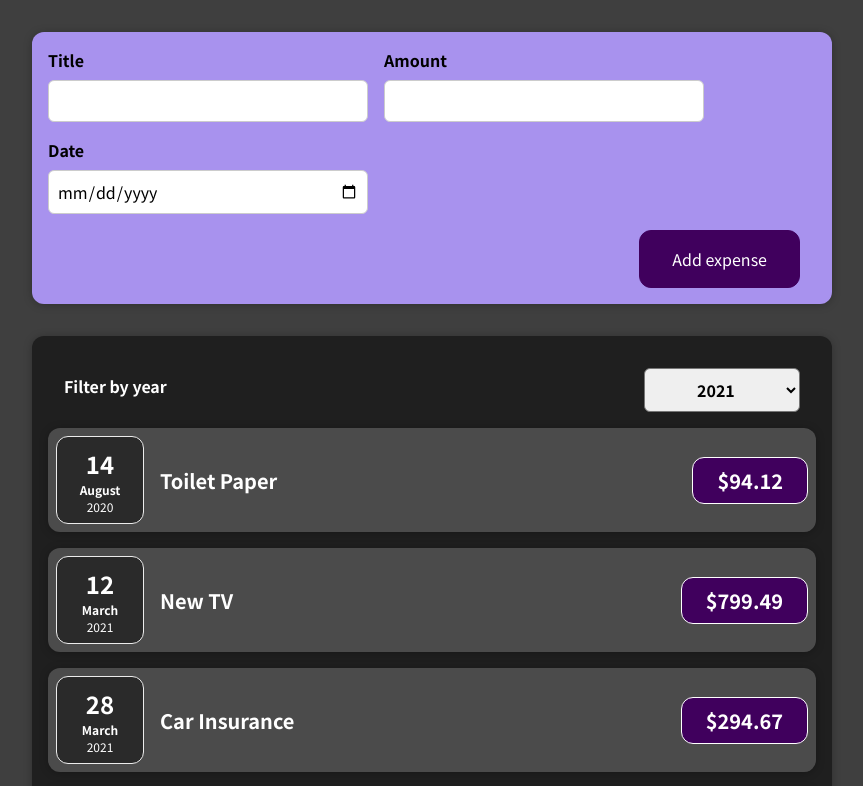
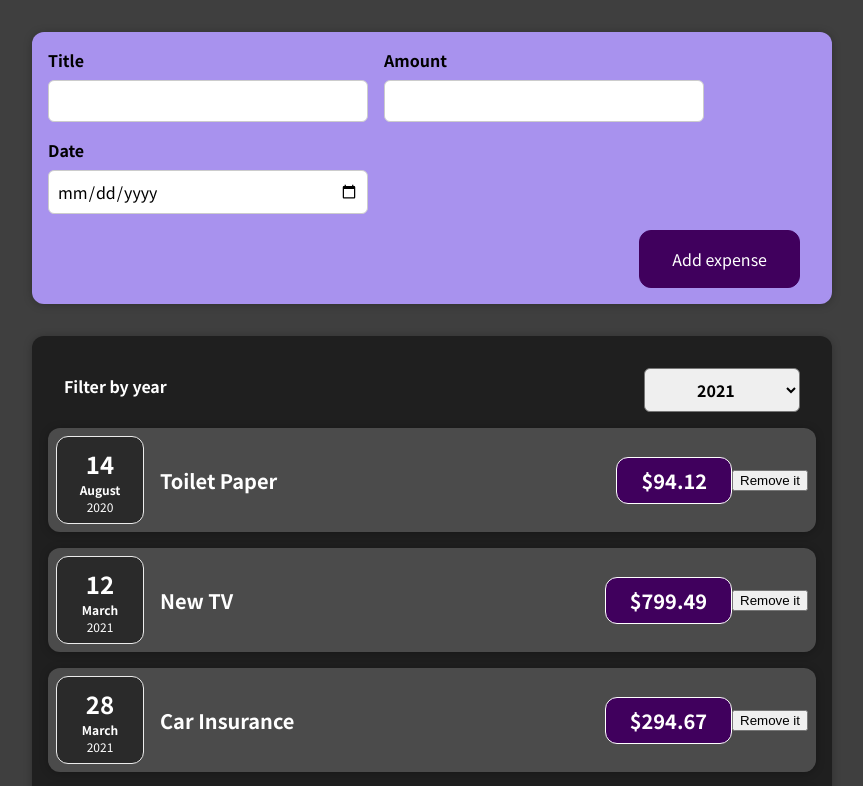
Before and after one commit to iwannabekoshka/udemy-react, a React (Create React App) app in the folder 01/: page / in a window 1280 px wide. Shown: the top 786 px of the page, without its empty margins (208-1071 px from the left). Built offline with nearby package versions, Linux system fonts and the light colour scheme.

Commit message:
01. сам запилил удаление

```diff
--- a/01/src/App.js
+++ b/01/src/App.js
@@ -37,11 +37,19 @@ function App() {
             return [newExpense, ...prevExpenses];
         });
     }
+    const clickRemoveHandler = (id) => {
+        setExpenses((prevExpenses) => {
+            return prevExpenses.filter((expense) => expense.id !== id);
+        });
+    }
 
     return (
         <div>
             <NewExpense onAddExpense={addExpenseHandler}/>
-            <Expenses expenses={expenses}/>
+            <Expenses
+                expenses={expenses}
+                onClickRemove={clickRemoveHandler}
+            />
         </div>
     );
 }
--- a/01/src/components/Expenses/ExpenseItem.js
+++ b/01/src/components/Expenses/ExpenseItem.js
@@ -4,6 +4,10 @@ import ExpenseDate from "./ExpenseDate";
 import Card from "../UI/Card";
 
 function ExpenseItem(props) {
+    const clickRemoveHandler = () => {
+        props.onClickRemove(props.id)
+    }
+
     return (
         <Card className="expense-item">
             <ExpenseDate date={props.date}/>
@@ -11,6 +15,7 @@ function ExpenseItem(props) {
                 <h2>{props.title}</h2>
                 <div className="expense-item__price">${props.amount}</div>
             </div>
+            <button onClick={clickRemoveHandler}>Remove it</button>
         </Card>
     );
 }
--- a/01/src/components/Expenses/Expenses.js
+++ b/01/src/components/Expenses/Expenses.js
@@ -12,6 +12,9 @@ function Expenses(props) {
     const changeYearHandler = (year) => {
         setYear(year);
     }
+    const clickRemoveHandler = (id) => {
+        props.onClickRemove(id)
+    }
 
     return (
         <Card className="expenses">
@@ -19,9 +22,11 @@ function Expenses(props) {
             {props.expenses.map(expense =>
                 <ExpenseItem
                     key={expense.id}
+                    id={expense.id}
                     title={expense.title}
                     amount={expense.amount}
                     date={expense.date}
+                    onClickRemove={clickRemoveHandler}
                 />
             )}
         </Card>
```
Also changed, not shown: 1 other file (tests, documents, lock files or other folders).
